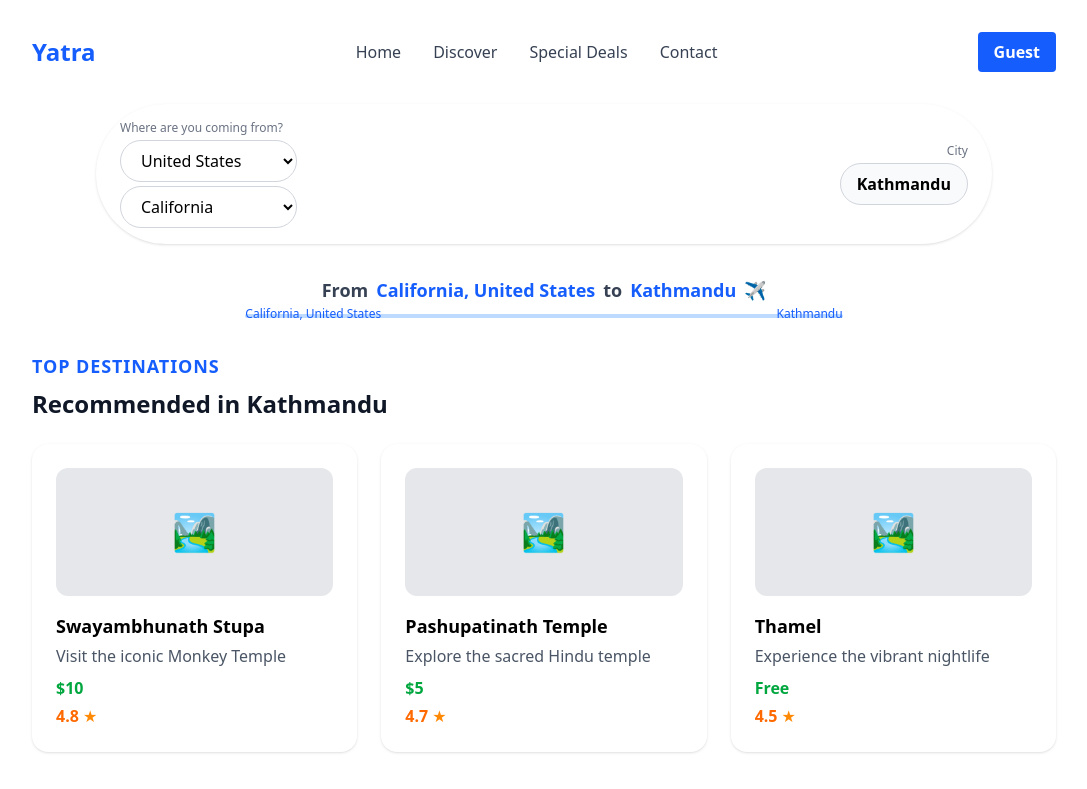
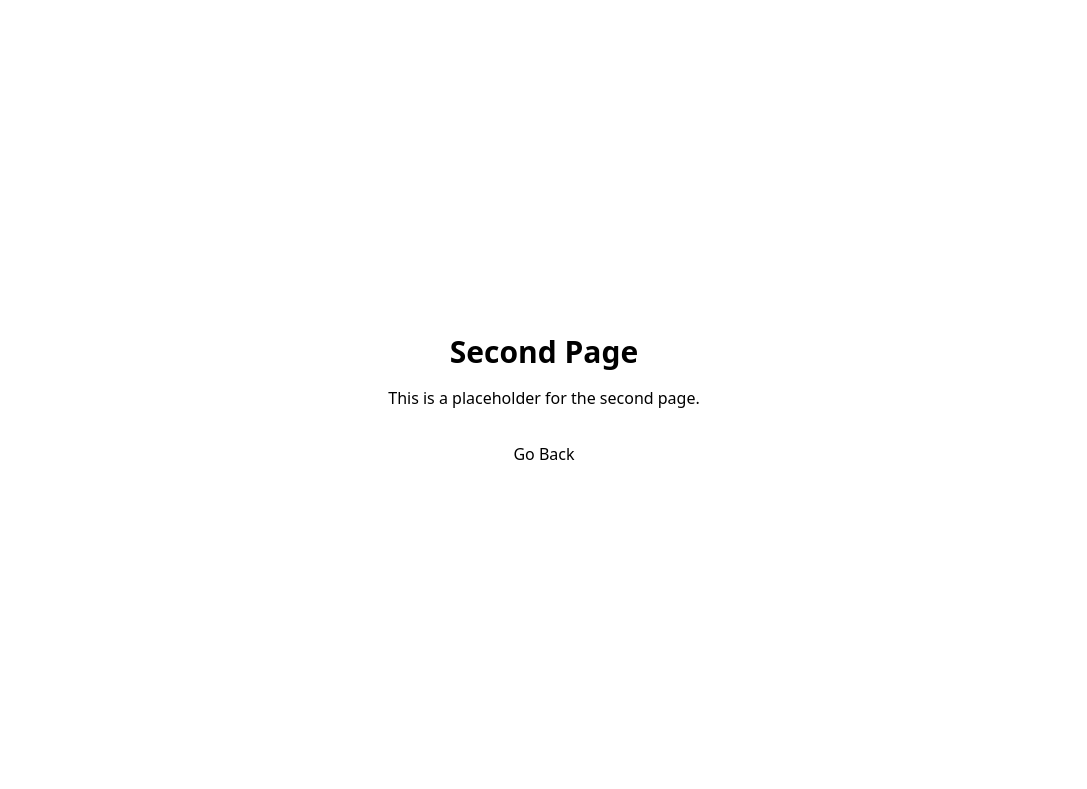
Before and after one commit to ItsM0rty/hackathon, a React (Vite) app: page /second in a window 1280 px wide. Shown: the top 789 px of the page, without its empty margins (96-1183 px from the left). Built offline with nearby package versions, Linux system fonts and the light colour scheme.

Commit message:
second page creation

```diff
--- a/src/App.jsx
+++ b/src/App.jsx
@@ -1,4 +1,6 @@
 import { useState } from 'react';
+import SecondPage from './SecondPage';
+import { BrowserRouter as Router, Routes, Route, Link, useNavigate } from 'react-router-dom';
 
 const LOCATIONS = [
   { label: 'Kathmandu', value: 'kathmandu' },
@@ -26,11 +28,12 @@ const COUNTRIES = [
   { label: 'Other', value: 'other', states: [] },
 ];
 
-export default function App() {
+function MainPage() {
   const [selectedLocation, setSelectedLocation] = useState('kathmandu');
   const [arriving, setArriving] = useState('kathmandu');
   const [country, setCountry] = useState('us');
   const [state, setState] = useState('California');
+  // Remove page state, use router instead
 
   const handleLocationChange = (loc) => {
     setSelectedLocation(loc);
@@ -64,7 +67,7 @@ export default function App() {
   };
 
   return (
-    <div className="min-h-screen bg-white flex flex-col items-center py-8 px-2">
+    <div className="min-h-screen bg-white flex flex-col items-center py-8 px-2 relative">
       {/* Header */}
       <header className="w-full max-w-5xl flex justify-between items-center mb-8">
         <div className="flex items-center gap-2">
@@ -159,6 +162,24 @@ export default function App() {
           </div>
         ))}
       </section>
+      {/* Next Button */}
+      <Link
+        to="/second"
+        className="btn btn-primary fixed bottom-6 right-6 z-50"
+      >
+        Next
+      </Link>
     </div>
   );
 }
+
+export default function App() {
+  return (
+    <Router>
+      <Routes>
+        <Route path="/" element={<MainPage />} />
+        <Route path="/second" element={<SecondPage onBack={() => window.history.back()} />} />
+      </Routes>
+    </Router>
+  );
+}
--- /dev/null
+++ b/src/SecondPage.jsx
@@ -0,0 +1,11 @@
+import React from 'react';
+
+export default function SecondPage({ onBack }) {
+  return (
+    <div className="min-h-screen flex flex-col items-center justify-center bg-white">
+      <h1 className="text-3xl font-bold mb-4">Second Page</h1>
+      <p className="mb-8">This is a placeholder for the second page.</p>
+      <button className="btn btn-primary" onClick={onBack}>Go Back</button>
+    </div>
+  );
+}
```
